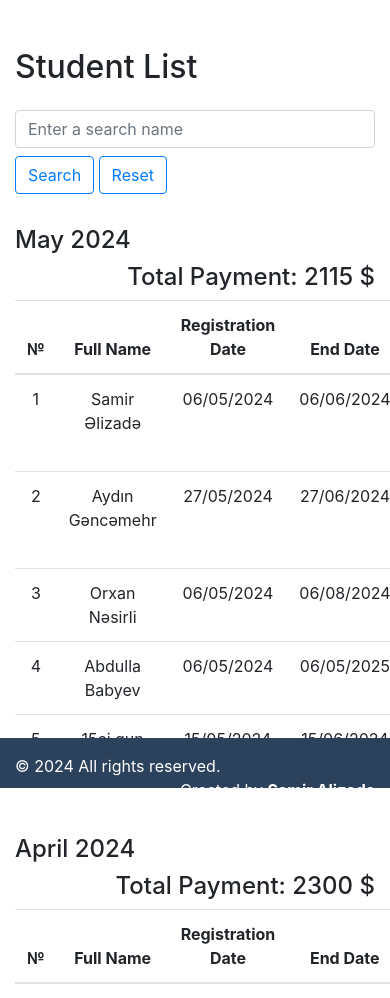
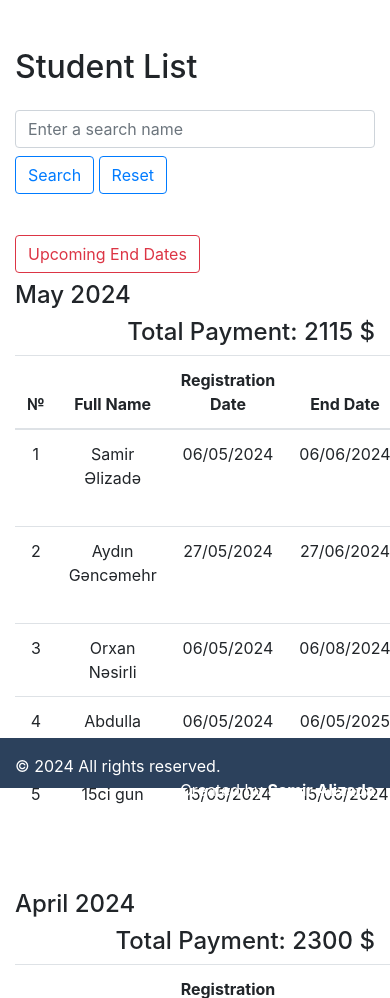
Before and after one commit to SamirAlizada/Fitness, a Django app: page / in a window 390 px wide; the page is wider, and only the part inside the window is pictured. Shown: the part 56-1054 px from the top of that part. Run offline with Django 4.2, Linux system fonts and the light colour scheme; data comes from the database, SQL or seed files in the repository; both versions use the stored data as it was after the commit; some libraries are stand-ins or nearby versions.

Commit message:
upcoming end dates button added

```diff
--- a/fitness/views.py
+++ b/fitness/views.py
@@ -2,7 +2,7 @@ from django.shortcuts import render, redirect, get_object_or_404
 from .forms import StudentForm, TrainerForm, MonthlyPricingForm, BarForm, BarSoldForm
 from .models import Student, Trainer, Bar, MonthlyPricing, BarSold
 from django.contrib import messages
-from datetime import datetime, date
+from datetime import datetime, date, timedelta
 from django.contrib.auth import authenticate, login, logout
 from django.utils import timezone
 from dateutil.relativedelta import relativedelta
@@ -69,6 +69,62 @@ def trainer_list(request):
 
     return render(request, 'trainer_list.html', {'trainers': trainers})
 
+# def student_list(request):
+#     today = date.today()
+
+#     # Retrieve the search query
+#     query = request.GET.get('q')
+
+#     # Get all students or filter based on the search query
+#     students = Student.objects.all()
+#     if query:
+#         students = students.filter(full_name__icontains=query)
+
+#     # Dictionary to group students by month
+#     grouped_students_dict = {}
+
+#     # Grouping students by month key and calculating monthly total payments
+#     for student in students:
+#         # Create month and year key from the registration date
+#         month_key = student.registration_date.strftime('%Y-%m')
+#         month_display = student.registration_date.strftime('%B %Y')
+
+#         # Group by month key
+#         if month_key not in grouped_students_dict:
+#             grouped_students_dict[month_key] = {
+#                 'display': month_display,
+#                 'students': [],
+#                 'total_payment': 0  # Track total monthly payments
+#             }
+
+#         # Add the student to the corresponding month's group
+#         grouped_students_dict[month_key]['students'].append(student)
+
+#         # Add the student's payment to the total payment for the month
+#         grouped_students_dict[month_key]['total_payment'] += student.payment
+
+#     # Convert dictionary to a list and sort by key in descending order
+#     sorted_grouped_students_list = sorted(
+#         grouped_students_dict.items(),
+#         key=lambda x: x[0],
+#         reverse=True
+#     )
+
+#     # Convert sorted list back to dictionary
+#     sorted_grouped_students_dict = {
+#         item[1]['display']: {
+#             'students': item[1]['students'],
+#             'total_payment': item[1]['total_payment']
+#         }
+#         for item in sorted_grouped_students_list
+#     }
+
+#     # Pass the data to the template
+#     return render(request, 'student_list.html', {
+#         'grouped_students': sorted_grouped_students_dict,
+#         'today': today,
+#     })
+
 def student_list(request):
     today = date.today()
 
@@ -119,10 +175,16 @@ def student_list(request):
         for item in sorted_grouped_students_list
     }
 
+    # Filter students whose end_date is within one week from today
+    students_near_end_date = students.filter(
+        end_date__range=(today, today + timedelta(days=7))
+    ).order_by('end_date')  # Sort by end_date in ascending order
+
     # Pass the data to the template
     return render(request, 'student_list.html', {
         'grouped_students': sorted_grouped_students_dict,
         'today': today,
+        'students_near_end_date': students_near_end_date,
     })
 
 def daily_student_list(request):
--- a/templates/student_list.html
+++ b/templates/student_list.html
@@ -1,7 +1,6 @@
 {% include "index.html" %}
 
 {% block content %}
-
 <style>
     .end-date-today {
         color: red;
@@ -14,26 +13,34 @@
 
 <div class="container mt-5">
     <h2 class="mb-4">Student List</h2>
+    <div class="row">
+        <div class="col-md-4">
             <form method="GET" class="mb-3">
                 <div class="form-inline mb-4">
                     <input type="text" name="q" class="form-control mr-sm-2" placeholder="Enter a search name">
                     <button class="btn btn-outline-primary my-2 my-sm-0" type="submit">Search</button>
                     &nbsp;
-            <a href="{% url 'student_list' %}"><button class="btn btn-outline-primary my-2 my-sm-0" type="submit">Reset</button>
+                    <a href="{% url 'student_list' %}"><button class="btn btn-outline-primary my-2 my-sm-0"
+                            type="submit">Reset</button>
                     </a>
                 </div>
             </form>
+        </div>
+        <div class="col-md-6">
+        </div>
+        <div class="col-md-2">
+            <button class="btn btn-outline-danger my-2 my-sm-0" data-toggle="modal" data-target="#warningModal">
+                Upcoming End Dates
+            </button>
+        </div>
+    </div>
     {% for month, data in grouped_students.items %}
     <div class="row">
         <div class="col-md-6 text-left">
-            <h4>
-                {{ month }}
-            </h4>
+            <h4>{{ month }}</h4>
         </div>
         <div class="col-md-6 text-right">
-            <h4>
-                Total Payment: {{ data.total_payment }} $
-            </h4>
+            <h4>Total Payment: {{ data.total_payment }} $</h4>
         </div>
     </div>
     <table class="table text-center mb-5">
@@ -50,7 +57,8 @@
         </thead>
         <tbody>
             {% for student in data.students %}
-                    <tr class="{% if student.end_date == today %}end-date-today{% elif student.end_date < today %}end-date-past{% endif %}">
+            <tr
+                class="{% if student.end_date == today %}end-date-today{% elif student.end_date < today %}end-date-past{% endif %}">
                 <td>{{ forloop.counter }}</td>
                 <td>{{ student.full_name }}</td>
                 <td>{{ student.registration_date|date:"d/m/Y" }}</td>
@@ -63,5 +71,31 @@
         </tbody>
     </table>
     {% endfor %}
+
+    <!-- Modal -->
+    <div class="modal fade" id="warningModal" tabindex="-1" role="dialog" aria-labelledby="warningModalLabel"
+        aria-hidden="true">
+        <div class="modal-dialog" role="document">
+            <div class="modal-content">
+                <div class="modal-header">
+                    <h5 class="modal-title" id="warningModalLabel">Upcoming End Dates</h5>
+                    <button type="button" class="close" data-dismiss="modal" aria-label="Close">
+                        <span aria-hidden="true">&times;</span>
+                    </button>
+                </div>
+                <div class="modal-body">
+                    <ul>
+                        {% for student in students_near_end_date %}
+                        <li>{{ student.full_name }} - End Date: {{ student.end_date|date:"d/m/Y" }}</li>
+                        {% endfor %}
+                    </ul>
+                </div>
+                <div class="modal-footer">
+                    <button type="button" class="btn btn-secondary" data-dismiss="modal">Close</button>
+                </div>
+            </div>
+        </div>
+    </div>
+
 </div>
 {% endblock content %}
```
Also changed, not shown: db.sqlite3. Lines whose indentation alone changed are shown as unchanged.
